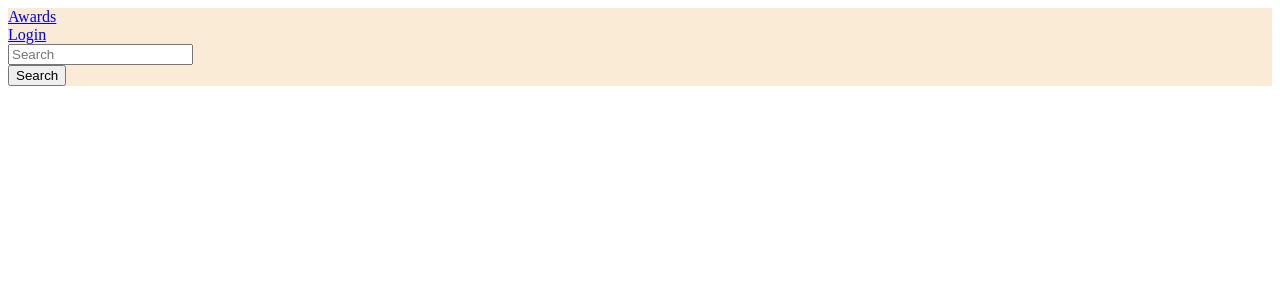
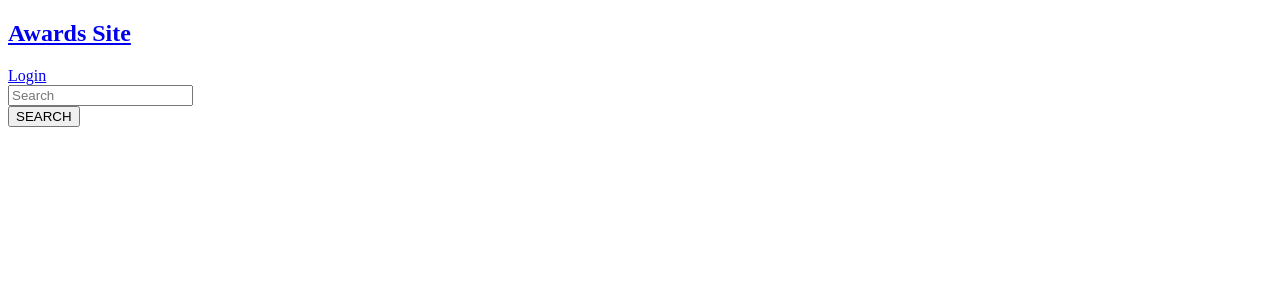
Before and after one commit to LawiOtieno/award-projects, a Django app: template awards/templates/navbar.html in a window 1280 px wide. Shown: the top 300 px of the page. Run offline with Django 3.2, Linux system fonts and the light colour scheme; the template is opened without the code that fills it, so the values that code supplies are empty.

Commit message:
minor changes

```diff
--- a/awards/templates/navbar.html
+++ b/awards/templates/navbar.html
@@ -11,10 +11,10 @@
   </style>
 </head>
 <body>
-<nav class="navbar navbar-inverse" style="background-color: antiquewhite;">
-  <div class="container-fluid">
+<nav class="navbar navbar-inverse" style="background-color: rgb(255, 255, 255);">
+  <div class="container">
     <div class="navbar-header">
-      <a class="navbar-brand" href="/">Awards</a>
+      <h2><a class="navbar-brand text-dark" href="/">Awards Site</a></h2>
     </div>
     <!--The search form above-->
     <div class="col-sm-6 col-md-6">
@@ -57,13 +57,13 @@
       {% endif %}
     </div>
 
-      <!-- Adding a search form  -->
+      <!-- search form  -->
       <form class="navbar-form" role="search"  action="{% url 'search_results' %}">
 
         <div class="input-group">
           <input type="text" class="form-control" placeholder="Search" name="#">
           <div class="input-group-btn">
-            <button class="btn btn-default" type="submit">Search</button>
+            <button class="btn btn-danger" type="submit">SEARCH</button>
           </div>
         </div>
 
```
Also changed, not shown: awards/templates/comment.html (+0 -9 lines), awards/templates/new_project.html (+0 -8 lines), awards/templates/registration/login.html (+0 -8 lines), awards/templates/registration/registration_form.html (+0 -8 lines), awards/templates/singleproject.html (+0 -7 lines), awards/templates/welcome.html (+4 -20 lines).
